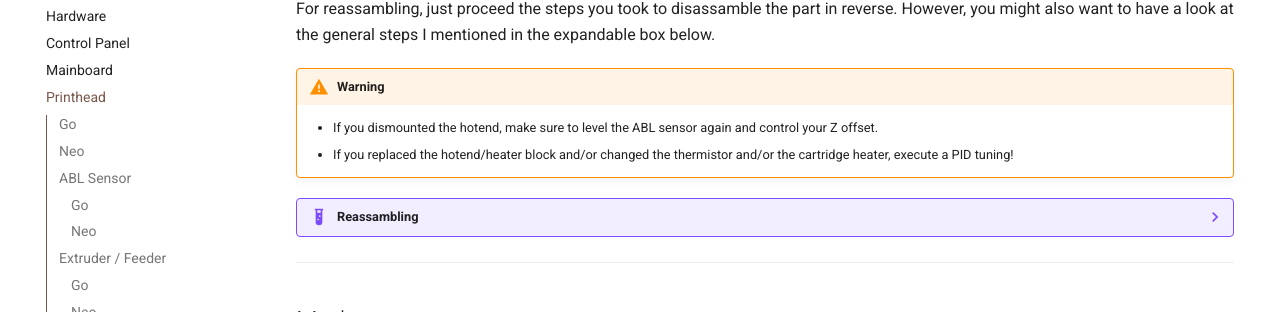
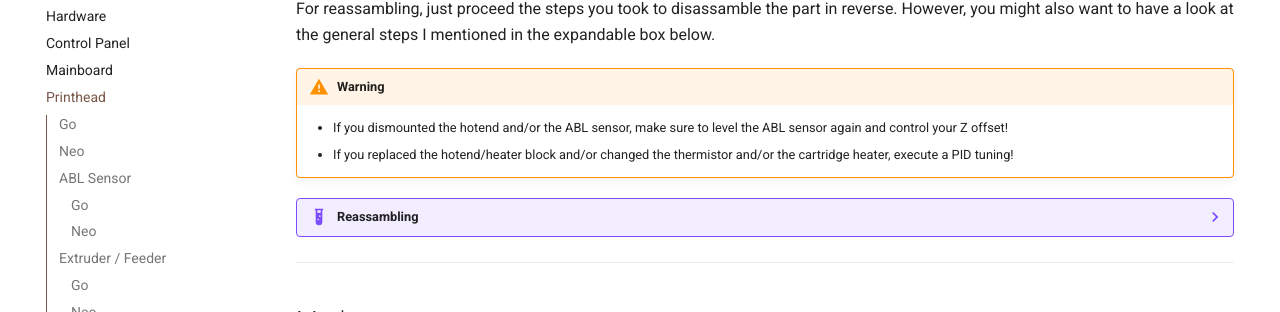
Before and after one commit to 1coderookie/KobraGoNeoInsights, an MkDocs documentation site: the page built from docs/hardware/printhead.md, in a window 1280 px wide and 900 px high, scrolled down 14239 px. Shown: the part 140-452 px from the top of the window. Built offline with MkDocs 1.6.1 and Material for MkDocs 9.7.7, drawn with Linux system fonts in a browser that asks for light colours; comment, search, counter and statistics services are not loaded.

Commit message:
Update printhead.md

```diff
--- a/docs/hardware/printhead.md
+++ b/docs/hardware/printhead.md
@@ -341,7 +341,7 @@ For reassambling, just proceed the steps you took to disassamble the part in rev
 
 !!! warning
 
-    - If you dismounted the hotend, make sure to level the ABL sensor again and control your Z offset.
+    - If you dismounted the hotend and/or the ABL sensor, make sure to level the ABL sensor again and control your Z offset!
     - If you replaced the hotend/heater block and/or changed the thermistor and/or the cartridge heater, execute a PID tuning!
 
 ??? example "Reassambling"
```
